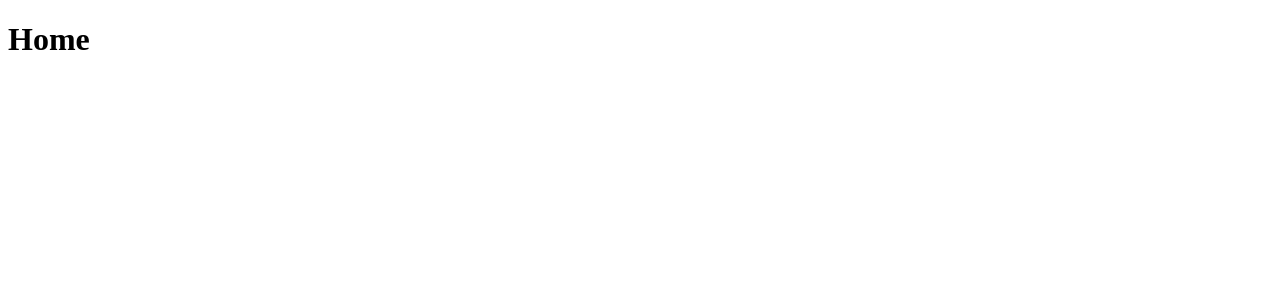
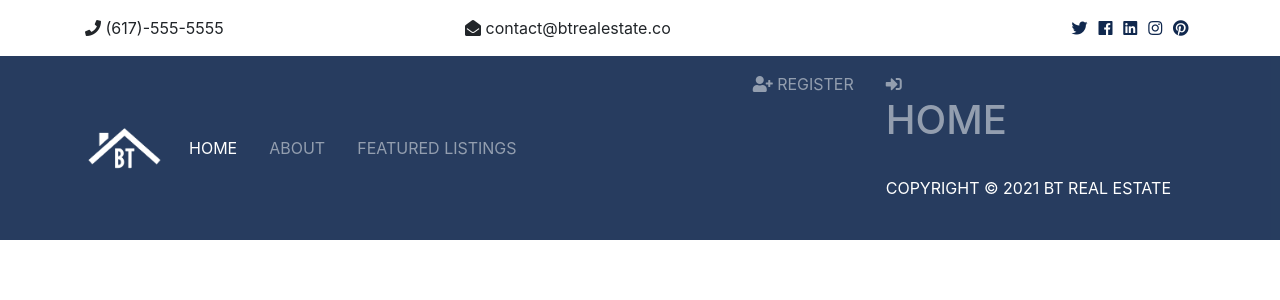
Before and after one commit to leanor13/btre_project, a Django app: page / in a window 1280 px wide. Before the commit the part shown is almost empty. Shown: the top 300 px of the page. Run offline with Django 3.2, Linux system fonts and the light colour scheme; some libraries are stand-ins or nearby versions.

Commit message:
added headers and footers to all pages

```diff
--- a/btre/settings.py
+++ b/btre/settings.py
@@ -119,7 +119,11 @@
 # Static files (CSS, JavaScript, Images)
 # https://docs.djangoproject.com/en/3.2/howto/static-files/
 
+STATIC_ROOT = os.path.join(BASE_DIR, 'static')
 STATIC_URL = '/static/'
+STATICFILES_DIRS = [
+    os.path.join(BASE_DIR, 'btre/static')
+]
 
 # Default primary key field type
 # https://docs.djangoproject.com/en/3.2/ref/settings/#default-auto-field
--- a/templates/base.html
+++ b/templates/base.html
@@ -1,12 +1,102 @@
+{% load static %}
+
 <!DOCTYPE html>
 <html lang="en">
 <head>
     <meta charset="UTF-8">
     <meta http-equiv="X-UA-Compatible" content="IE=edge">
     <meta name="viewport" content="width=device-width, initial-scale=1.0">
+     <!-- Font Awesome -->
+    <link rel="stylesheet" href="{% static 'css/all.css' %}">
+    <!-- Bootstrap -->
+    <link rel="stylesheet" href="{% static 'css/bootstrap.css' %}">
+    <!-- Custom -->
+    <link rel="stylesheet" href="{% static 'css/style.css' %}">
+    <!-- Lightbox -->
+    <link rel="stylesheet" href="{% static 'css/lightbox.min.css' %}">
     <title>BT Real Estate</title>
 </head>
 <body>
+  <!-- Top Bar -->
+  <section id="top-bar" class="p-3">
+    <div class="container">
+      <div class="row">
+        <div class="col-md-4">
+          <i class="fas fa-phone"></i> (617)-555-5555
+        </div>
+        <div class="col-md-4">
+          <i class="fas fa-envelope-open"></i> contact@btrealestate.co
+        </div>
+        <div class="col-md-4">
+          <div class="social text-right">
+            <a href="#">
+              <i class="fab fa-twitter"></i>
+            </a>
+            <a href="#">
+              <i class="fab fa-facebook"></i>
+            </a>
+            <a href="#">
+              <i class="fab fa-linkedin"></i>
+            </a>
+            <a href="#">
+              <i class="fab fa-instagram"></i>
+            </a>
+            <a href="#">
+              <i class="fab fa-pinterest"></i>
+            </a>
+          </div>
+        </div>
+      </div>
+    </div>
+  </section>
+
+  <!-- Navbar -->
+  <nav class="navbar navbar-expand-lg navbar-dark bg-primary sticky-top">
+    <div class="container">
+      <a class="navbar-brand" href="index.html">
+        <img src="assets/img/logo.png" class="logo" alt="">
+      </a>
+      <button class="navbar-toggler" type="button" data-toggle="collapse" data-target="#navbarNavAltMarkup">
+        <span class="navbar-toggler-icon"></span>
+      </button>
+      <div class="collapse navbar-collapse" id="navbarNavAltMarkup">
+        <ul class="navbar-nav">
+          <li class="nav-item active mr-3">
+            <a class="nav-link" href="index.html">Home</a>
+          </li>
+          <li class="nav-item mr-3">
+            <a class="nav-link" href="about.html">About</a>
+          </li>
+          <li class="nav-item mr-3">
+            <a class="nav-link" href="listings.html">Featured Listings</a>
+          </li>
+        </ul>
+
+        <ul class="navbar-nav ml-auto">
+          <li class="nav-item mr-3">
+            <a class="nav-link" href="register.html">
+              <i class="fas fa-user-plus"></i> Register</a>
+          </li>
+          <li class="nav-item mr-3">
+            <a class="nav-link" href="login.html">
+              <i class="fas fa-sign-in-alt"></i>
+
   {% block content %} {% endblock %}
+
+   <!-- Footer -->
+   <footer id="main-footer" class="py-4 bg-primary text-white text-center">
+      Copyright &copy;
+      <span class="year"></span> BT Real Estate
+    </footer>
+
+  <script src="assets/js/jquery-3.3.1.min.js "></script>
+  <script src="assets/js/bootstrap.bundle.min.js "></script>
+  <script src="assets/js/main.js "></script>
+</body>
+
+  <script src="{% static 'js/jquery-3.3.1.min.js' %}"></script>
+  <script src="{% static 'js/bootstrap.bundle.min.js' %}"></script>
+  <script src="{% static 'js/lightbox.min.js' %}"></script>
+  <script src="{% static 'js/main.js' %}"></script>
 </body>
 </html>
```
Also changed, not shown: 2 other files.
